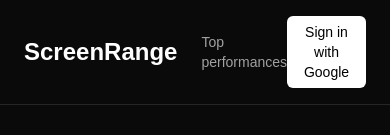
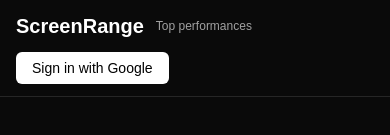
Before and after one commit to Paul-NIROB/ScreenRange, a Next.js app: page / in a window 390 px wide. Shown: the top 135 px of the page. Built offline with nearby package versions, Linux system fonts and the light colour scheme; no server answers; the database is empty.

Commit message:
Improve header on small screens

```diff
--- a/components/AuthButton.tsx
+++ b/components/AuthButton.tsx
@@ -26,7 +26,7 @@ export default function AuthButton({ userName }: { userName: string | null }) {
   if (userName) {
     return (
       <div className="flex items-center gap-3 text-sm">
-        <span className="text-neutral-300">{userName}</span>
+        <span className="hidden text-neutral-300 sm:inline">{userName}</span>
         <button
           onClick={signOut}
           className="rounded-md border border-neutral-700 px-3 py-1.5 hover:bg-neutral-800"
--- a/components/Header.tsx
+++ b/components/Header.tsx
@@ -13,14 +13,14 @@ export default async function Header() {
     : null;
 
   return (
-    <header className="flex items-center justify-between border-b border-neutral-800 px-6 py-4">
-      <div className="flex items-center gap-6">
-        <Link href="/" className="text-2xl font-bold">
+    <header className="flex flex-wrap items-center justify-between gap-3 border-b border-neutral-800 px-4 py-3 sm:px-6 sm:py-4">
+      <div className="flex items-center gap-3 sm:gap-6">
+        <Link href="/" className="text-xl font-bold sm:text-2xl">
           ScreenRange
         </Link>
         <Link
           href="/rankings"
-          className="text-sm text-neutral-400 hover:text-white"
+          className="text-xs text-neutral-400 hover:text-white sm:text-sm"
         >
           Top performances
         </Link>
```
